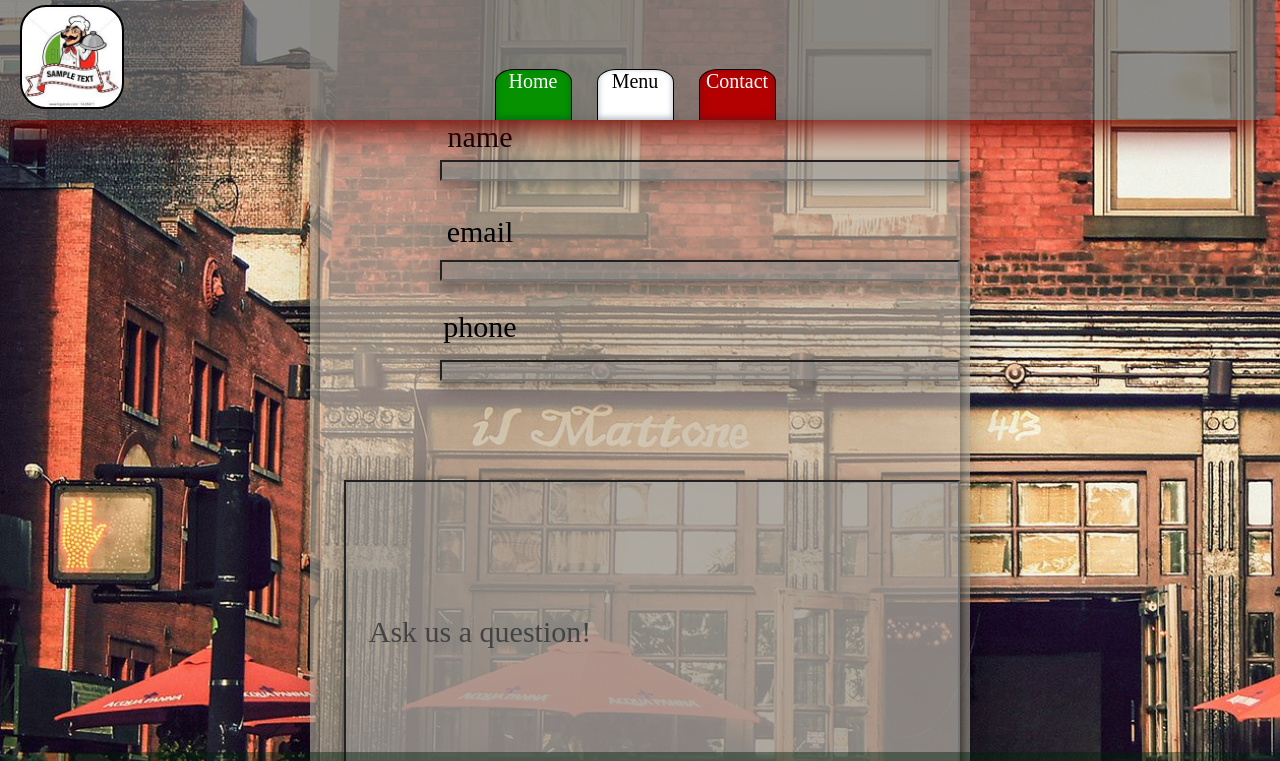
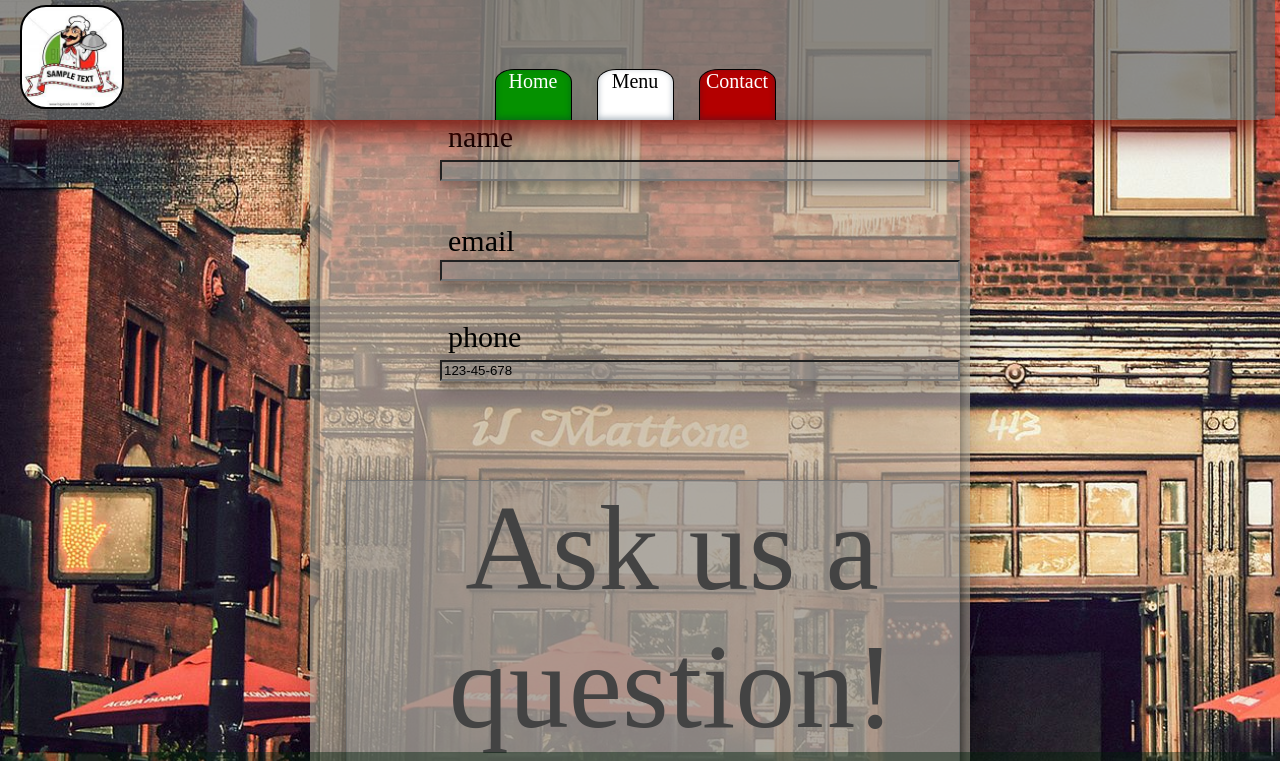
Before and after one commit to Jokkeuh/Restaurant-Page, a website built with webpack: page dist/index.html in a window 1280 px wide. Both pictures are taken after a click on the button 739 px from the left and 100 px from the top of the page. Shown: the top 761 px of the page. Built offline with nearby package versions, Linux system fonts and the light colour scheme; files whose address does not match are found by name.

Commit message:
css scaling issue

```diff
--- a/src/pageloader.js
+++ b/src/pageloader.js
@@ -47,15 +47,21 @@ const PageThree = () => {
             emailInput.setAttribute("id","emailInput")
             emailInput.setAttribute("class","emailInput")
             emailInput.setAttribute("type","email")
+            emailInput.setAttribute("pattern","[^ @]*@[^ @]*")
     const phoneInput = document.createElement("input")
             phoneInput.setAttribute("class","phoneInput")
             phoneInput.setAttribute("id","phoneInput")
-            phoneInput.setAttribute("type","phone")
+            phoneInput.setAttribute("type","tel")
+            phoneInput.setAttribute("pattern","[0-9]{3}-[0-9]{2}-[0-9]{3}")
+            phoneInput.setAttribute("value","123-45-678")
 
-    const questionInput = document.createElement("Input")
+    const questionInput = document.createElement("textarea")
             questionInput.setAttribute("class","questionInput")
             questionInput.setAttribute("id","questionInput")
-            questionInput.setAttribute("type","text")
+            questionInput.setAttribute("type","textarea")
+            questionInput.setAttribute("cols","40")
+            questionInput.setAttribute("rows","5")
+
     const submitBtn = document.createElement("button")
             submitBtn.setAttribute("class","submitBtn")
             submitBtn.setAttribute("id","submitBtn")
@@ -67,16 +73,21 @@ const PageThree = () => {
 
     const nameLabel = document.createElement("label");
             nameLabel.setAttribute("for", 'nameInput');
+            nameLabel.setAttribute("class", 'nameLabel');
             nameLabel.innerHTML = "name";
     const emailLabel = document.createElement("label");
             emailLabel.setAttribute("for", "emailInput");
             emailLabel.innerHTML = "email";
+            emailLabel.setAttribute("class", 'emailLabel');
     const phoneLabel = document.createElement("label");
             phoneLabel.setAttribute("for", 'phoneInput');
             phoneLabel.innerHTML = "phone";
+            phoneLabel.setAttribute("class", 'phoneLabel');
     const questionLabel = document.createElement("label");
             questionLabel.setAttribute("for", 'questionInput');
             questionLabel.innerHTML = "Ask us a question!";
+            questionLabel.setAttribute("class", 'questionLabel');
+
 
 
 
--- a/src/style.css
+++ b/src/style.css
@@ -44,7 +44,8 @@
     position: absolute;
     border: 2px solid black;
     border-radius: 3%;
-    margin-left: 25%;
+
+    margin: 0;
     height: 150px;
     width: 250px;
     bottom: 0px;
@@ -97,19 +98,34 @@
     right: 25%;
     box-shadow: rgba(0, 0, 0, 0.25) 0px 54px 55px, rgba(0, 0, 0, 0.12) 0px -12px 30px, rgba(0, 0, 0, 0.12) 0px 4px 6px, rgba(0, 0, 0, 0.17) 0px 12px 13px, rgba(0, 0, 0, 0.09) 0px -3px 5px;
 }
-
 .formInput label{
-
-    width: 50%;
-    height: 50px ;
+    position: absolute;
+}
+.nameLabel{
+    left: 20%;
+}
+.emailLabel{
+    left: 20%;
+    top: 13%;
+}
+.phoneLabel{
+    left: 20%;
+    top: 25%;
 
 }
+.questionLabel{
+    font-size: 120px;
+    left: 10%;
+    top: 45%;
+
+}
+
 
 .nameInput,
 .phoneInput,
 .questionInput,
 .emailInput{
-
+    margin: 0;
     position: absolute;
     width: 80%;
     box-shadow: rgba(0, 0, 0, 0.25) 0px 54px 55px, rgba(0, 0, 0, 0.12) 0px -12px 30px, rgba(0, 0, 0, 0.12) 0px 4px 6px, rgba(0, 0, 0, 0.17) 0px 12px 13px, rgba(0, 0, 0, 0.09) 0px -3px 5px;
@@ -133,6 +149,7 @@
 
 }
 .questionInput{
+    font-size: 35px;
     right: 0px;
     top: 45%;
     height: 50vh;
```
Also changed, not shown: dist/main.js.
